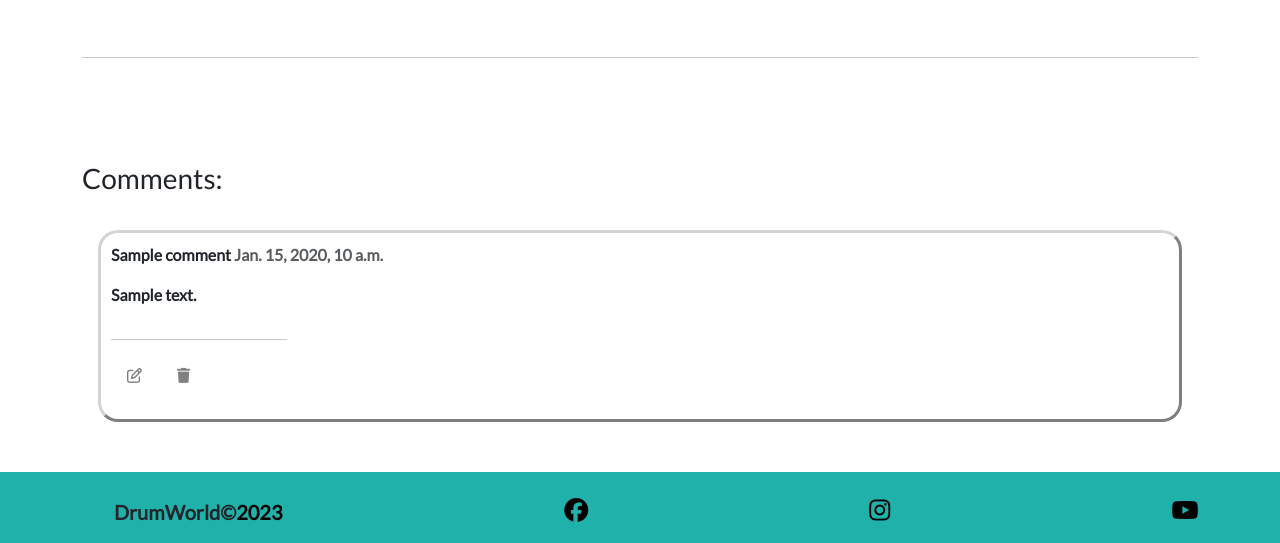
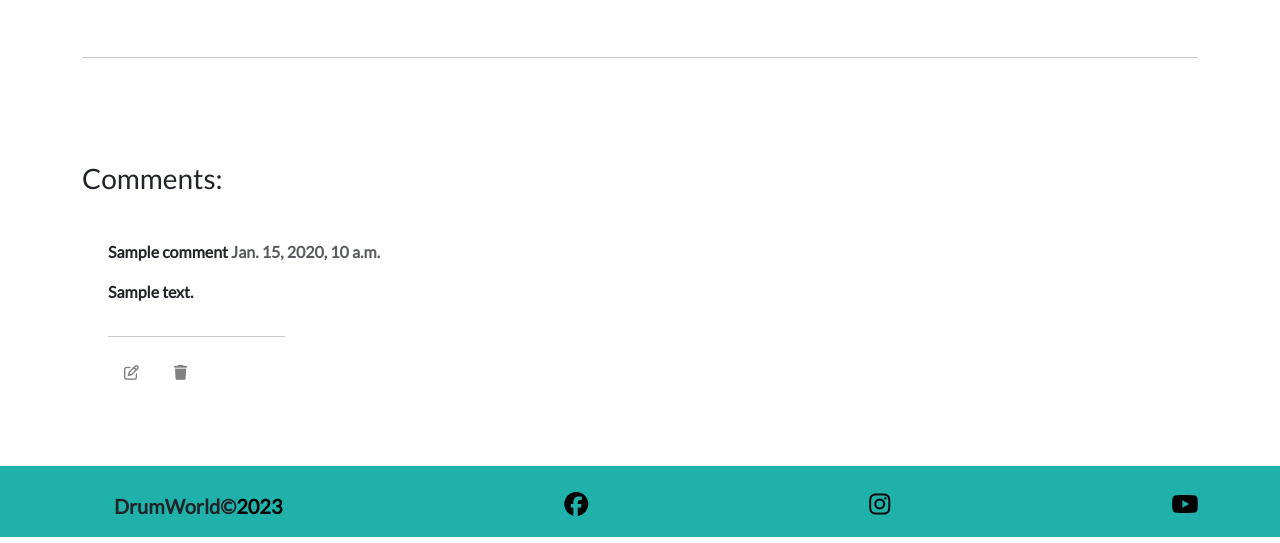
Before and after one commit to jlindeloef/drumworld, a Django app: a page that uses templates/base.html in a window 1280 px wide. Shown: the part 461-1004 px from the top of the page. Run offline with Django 3.2, Linux system fonts and the light colour scheme; tables that the repository leaves empty hold one stand-in row (values such as "Sample post"); some libraries are stand-ins or nearby versions.

```diff
--- a/static/css/style.css
+++ b/static/css/style.css
@@ -172,9 +172,7 @@ textarea {
 /*Comments*/
 
 .comments-done {
-    border-style: outset;
-    border-color: #d3d3d3;
-    border-radius: 20px;
+
     margin-top: 10px;
     margin-bottom: 10px;
 }
```
